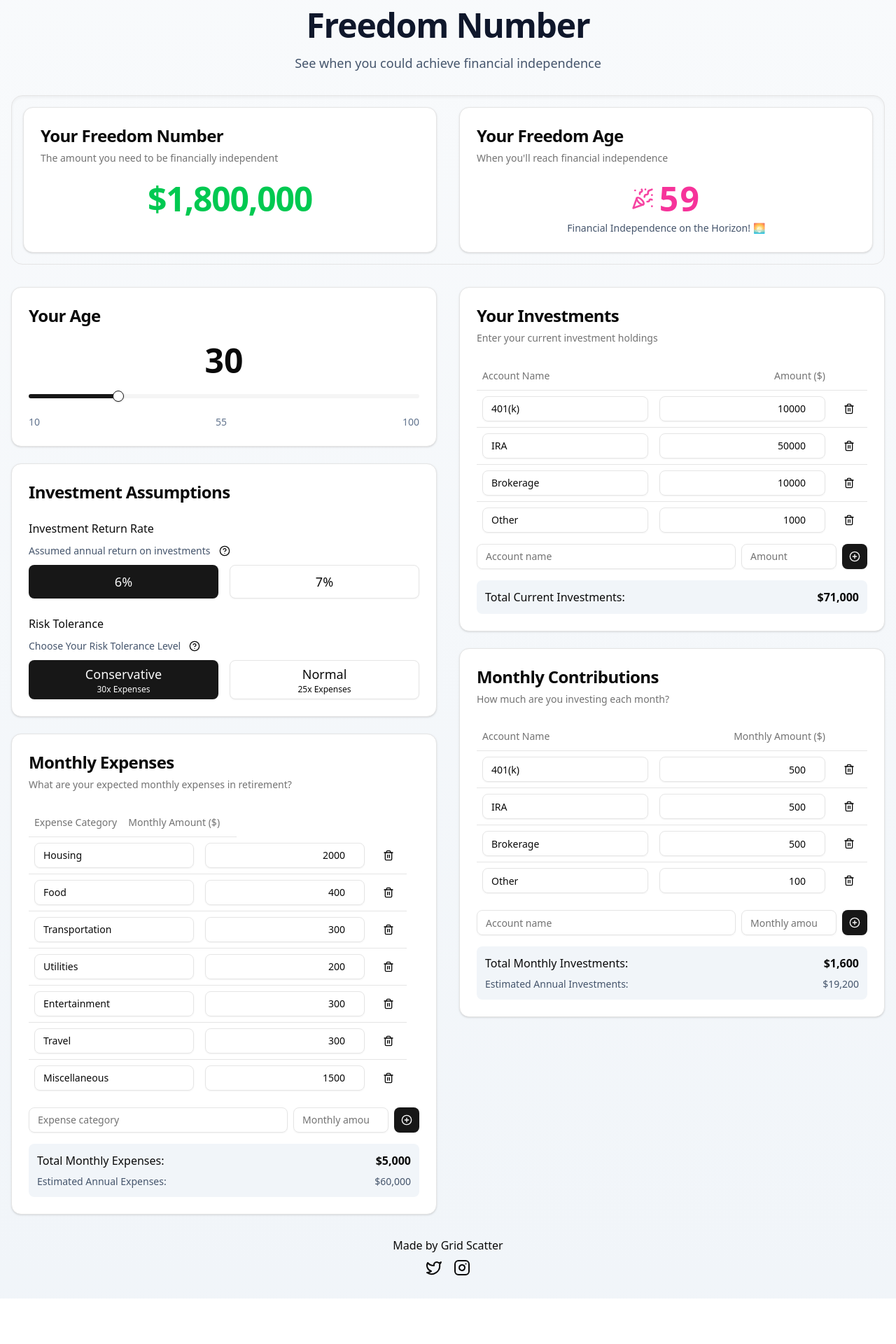
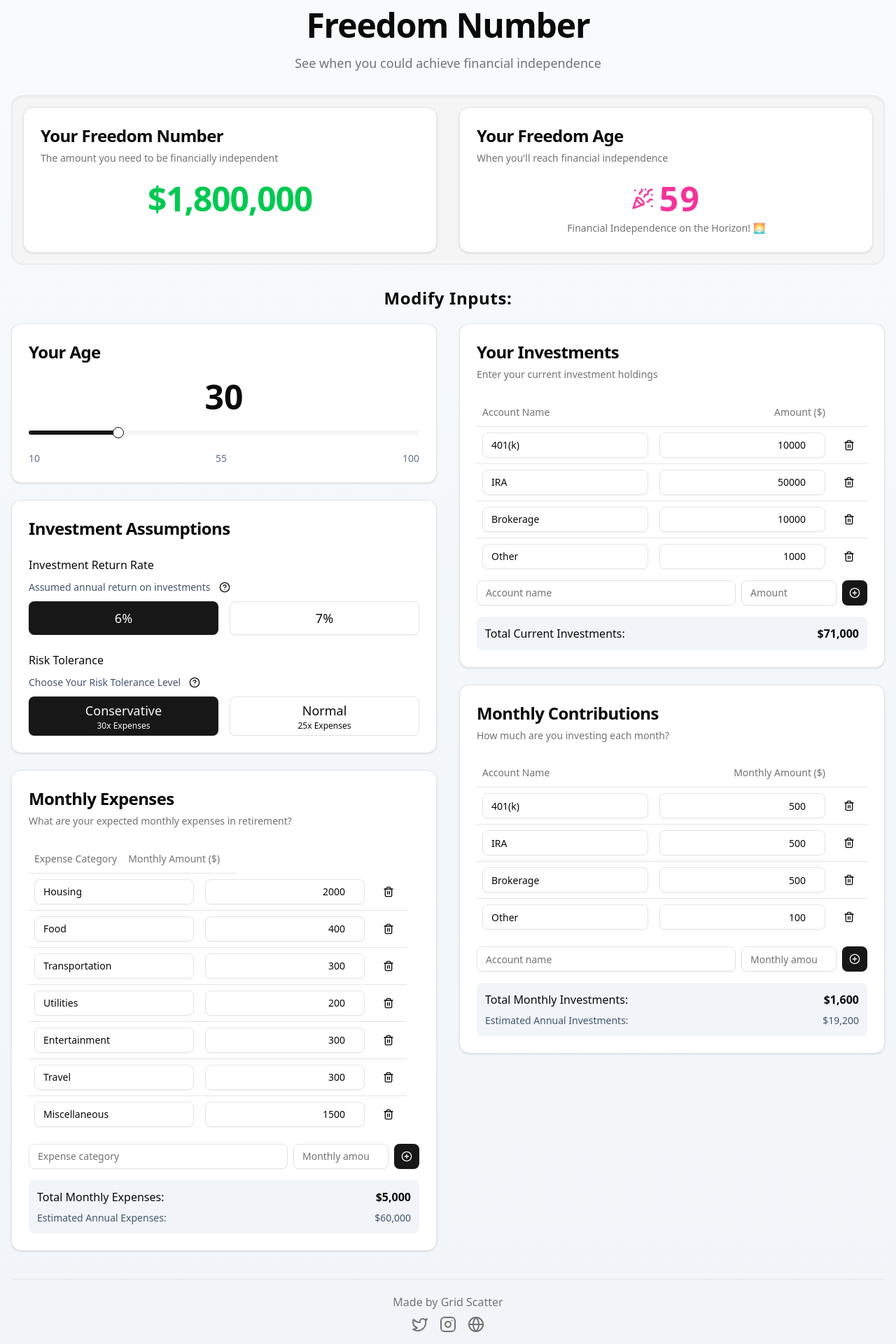
Before and after one commit to wadesword89/freedom-number, a Next.js app: page / in a window 1280 px wide. Shown: the part 20-1940 px from the top of the page at 70% size. Before the commit the page ends 1875 px from the top, so only its background shows below. Built offline with nearby package versions, Linux system fonts and the light colour scheme.

Commit message:
add scroll to top button

```diff
--- a/src/app/page.tsx
+++ b/src/app/page.tsx
@@ -1,4 +1,5 @@
 import FreedomCalculator from '@/components/freedom-calculator';
+import ScrollToTop from '@/components/scroll-to-top';
 
 export default function Home() {
   return (
@@ -6,15 +7,16 @@ export default function Home() {
       <main className="min-h-screen bg-gradient-to-b from-slate-50 to-slate-100">
         <div className="container mx-auto px-4 py-8">
           <header className="mb-8 text-center">
-            <h1 className="text-4xl font-bold tracking-tight text-slate-900 dark:text-slate-50 md:text-5xl">
+            <h1 className="text-4xl font-bold tracking-tight text-foreground md:text-5xl">
               Freedom Number
             </h1>
-            <p className="mt-4 text-lg text-slate-600 dark:text-slate-300">
+            <p className="mt-4 text-lg text-muted-foreground">
               See when you could achieve{' '}
               <span className="">financial independence</span>
             </p>
           </header>
           <FreedomCalculator />
+          <ScrollToTop />
         </div>
       </main>
     </>
--- /dev/null
+++ b/src/components/footer.tsx
@@ -0,0 +1,24 @@
+import { Instagram, Twitter, Globe } from 'lucide-react';
+import Link from 'next/link';
+export default function Footer() {
+  return (
+    <footer className="mt-10 flex flex-col items-center justify-center space-y-2 text-muted-foreground">
+      <div className='border-b bg-black h-[1px] w-full m'/>
+      <div className='mt-3'>
+        {/* ❤️, 🤖, 🔥, 💦, ✨, */}
+        Made by <span className="">Grid Scatter</span>
+      </div>
+      <div className="flex gap-4">
+        <Link href={'https://www.x.com/gridscatter'} target="_blank">
+          <Twitter />
+        </Link>
+        <Link href={'https://www.instagram.com/gridscatter'} target="_blank">
+          <Instagram />
+        </Link>
+        <Link href={'https://www.gridscatter.com'} target="_blank">
+          <Globe />
+        </Link>
+      </div>
+    </footer>
+  );
+}
--- a/src/components/freedom-calculator.tsx
+++ b/src/components/freedom-calculator.tsx
@@ -1,5 +1,4 @@
 'use client';
-import Link from 'next/link';
 import AgeSlider from './age-slider';
 import { useEffect, useState } from 'react';
 import {
@@ -18,8 +17,8 @@ import { v4 as uuidv4 } from 'uuid';
 import InvestmentHoldingsTable from './investment-holdings-table';
 import FreedomResults from './freedom-results';
 // import InvestmentGrowthChart from './investment-growth-chart';
-import { Instagram, Twitter } from 'lucide-react';
 import { useLocalStorage } from '@/hooks/use-local-storage';
+import Footer from './footer';
 
 export default function FreedomCalculator() {
   const [currentAge, setCurrentAge] = useLocalStorage(
@@ -35,7 +34,9 @@ export default function FreedomCalculator() {
     'freedom-is-convservative',
     true
   );
-  const [monthlyExpenses, setMonthlyExpenses] = useLocalStorage("freedom-monthly-expenses",[
+  const [monthlyExpenses, setMonthlyExpenses] = useLocalStorage(
+    'freedom-monthly-expenses',
+    [
       { id: uuidv4(), category: 'Housing', amount: 2000 },
       { id: uuidv4(), category: 'Food', amount: 400 },
       { id: uuidv4(), category: 'Transportation', amount: 300 },
@@ -43,19 +44,26 @@ export default function FreedomCalculator() {
       { id: uuidv4(), category: 'Entertainment', amount: 300 },
       { id: uuidv4(), category: 'Travel', amount: 300 },
       { id: uuidv4(), category: 'Miscellaneous', amount: 1500 },
-  ]);
-  const [currentInvestments, setCurrentInvestments] = useLocalStorage("freedom-current-investments",[
+    ]
+  );
+  const [currentInvestments, setCurrentInvestments] = useLocalStorage(
+    'freedom-current-investments',
+    [
       { id: uuidv4(), account: '401(k)', amount: 10000 },
       { id: uuidv4(), account: 'IRA', amount: 50000 },
       { id: uuidv4(), account: 'Brokerage', amount: 10000 },
       { id: uuidv4(), account: 'Other', amount: 1000 },
-  ]);
-  const [monthlyInvestments, setMonthlyInvestments] = useLocalStorage("freedom-monthly-investments",[
+    ]
+  );
+  const [monthlyInvestments, setMonthlyInvestments] = useLocalStorage(
+    'freedom-monthly-investments',
+    [
       { id: uuidv4(), account: '401(k)', amount: 500 },
       { id: uuidv4(), account: 'IRA', amount: 500 },
       { id: uuidv4(), account: 'Brokerage', amount: 500 },
       { id: uuidv4(), account: 'Other', amount: 100 },
-  ]);
+    ]
+  );
   const [totalMonthlyExpenses, setTotalMonthlyExpenses] = useState(0);
   const [totalCurrentInvestments, setTotalCurrentInvestments] = useState(0);
   const [totalMonthlyInvestments, setTotalMonthlyInvestments] = useState(0);
@@ -139,9 +147,13 @@ export default function FreedomCalculator() {
   return (
     <main className="space-y-8 relative">
       {/* Results */}
-      <div className=" border shadow-inner p-4 rounded-2xl">
+      <div className=" border shadow-inner p-4 rounded-2xl bg-accent">
         <FreedomResults freedomNumber={freedomNumber} freedomAge={freedomAge} />
       </div>
+
+      <h2 className="text-2xl font-bold text-center mb-5 tracking-wide">
+        Modify Inputs:
+      </h2>
 
       {/* Inputs */}
       <div className="grid gap-8 md:grid-cols-2">
@@ -240,25 +252,7 @@ export default function FreedomCalculator() {
         </section>
       </div>
 
-      <footer className="mt-8 flex flex-col items-center justify-center space-y-2">
-        <div>
-          {/* ❤️, 🤖, 🔥, 💦, ✨, */}
-          Made by{' '}
-          <span className="hover:underline">
-            <Link href={'https://www.gridscatter.com'} target="_blank">
-              Grid Scatter{' '}
-            </Link>
-          </span>
-        </div>
-        <div className="flex gap-4">
-          <Link href={'https://www.x.com/gridscatter'} target="_blank">
-            <Twitter />
-          </Link>
-          <Link href={'https://www.instagram.com/gridscatter'} target="_blank">
-            <Instagram />
-          </Link>
-        </div>
-      </footer>
+      <Footer />
     </main>
   );
 }
--- a/src/components/freedom-results.tsx
+++ b/src/components/freedom-results.tsx
@@ -65,7 +65,7 @@ export default function FreedomResults({ freedomNumber, freedomAge }) {
                     )}
                   </span>
                 </div>
-                <p className="mt-2 text-sm text-slate-600 dark:text-slate-400">
+                <p className="mt-2 text-sm text-muted-foreground">
                   {getAgeMessage()}
                 </p>
               </div>
--- a/src/components/monthly-expenses-table.tsx
+++ b/src/components/monthly-expenses-table.tsx
@@ -158,14 +158,14 @@ export default function MonthlyExpensesTable({
       {error && <p className="text-red-500 text-sm">{error}</p>}
 
       {/* Total Monthy Expenses */}
-      <div className="bg-slate-100 space-y-2 p-3 mt-4 rounded-md dark:bg-slate-800">
+      <div className="bg-slate-100 space-y-2 p-3 mt-4 rounded-md">
         <div className="flex justify-between">
           <span className="font-medium">Total Monthly Expenses:</span>
           <span className="font-bold">
             {formatCurrency(totalMonthlyExpenses)}
           </span>
         </div>
-        <div className="flex justify-between text-sm text-slate-600 dark:text-slate-400">
+        <div className="flex justify-between text-sm text-slate-600">
           <span>Estimated Annual Expenses:</span>
           <span>{formatCurrency(totalMonthlyExpenses * 12)}</span>
         </div>
--- /dev/null
+++ b/src/components/scroll-to-top.tsx
@@ -0,0 +1,45 @@
+'use client';
+
+import { useEffect, useState } from 'react';
+import { CircleArrowUp } from 'lucide-react';
+export default function ScrollToTop() {
+  const [isVisible, setIsVisible] = useState(false);
+
+  // Show button when page is scrolled up to given distance
+  const toggleVisibility = () => {
+    if (window.pageYOffset > 300) {
+      setIsVisible(true);
+    } else {
+      setIsVisible(false);
+    }
+  };
+
+  // Set up scroll event listener
+  useEffect(() => {
+    window.addEventListener('scroll', toggleVisibility);
+    return () => {
+      window.removeEventListener('scroll', toggleVisibility);
+    };
+  }, []);
+
+  const scrollToTop = () => {
+    window.scrollTo({
+      top: 0,
+      behavior: 'smooth',
+    });
+  };
+
+  return (
+    <>
+      {isVisible && (
+        <button
+          onClick={scrollToTop}
+          className="fixed bottom-4 right-4 rounded-full bg-primary/80 p-3 text-primary-foreground shadow-lg transition-all hover:bg-slate-600 focus:outline-none focus:ring-2 focus:ring-slate-500 focus:ring-offset-2"
+          aria-label="Scroll to top"
+        >
+          <CircleArrowUp />
+        </button>
+      )}
+    </>
+  );
+}
```
Lines whose indentation alone changed are shown as unchanged.
